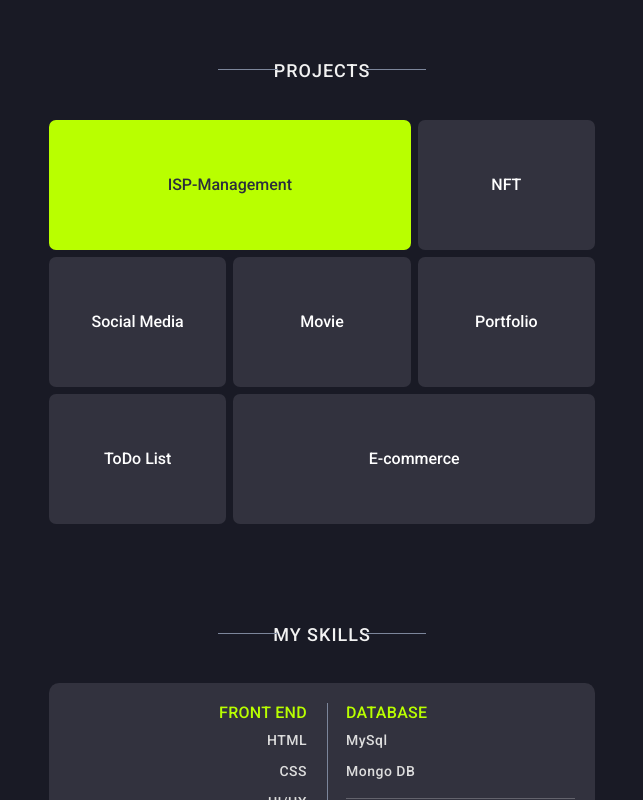
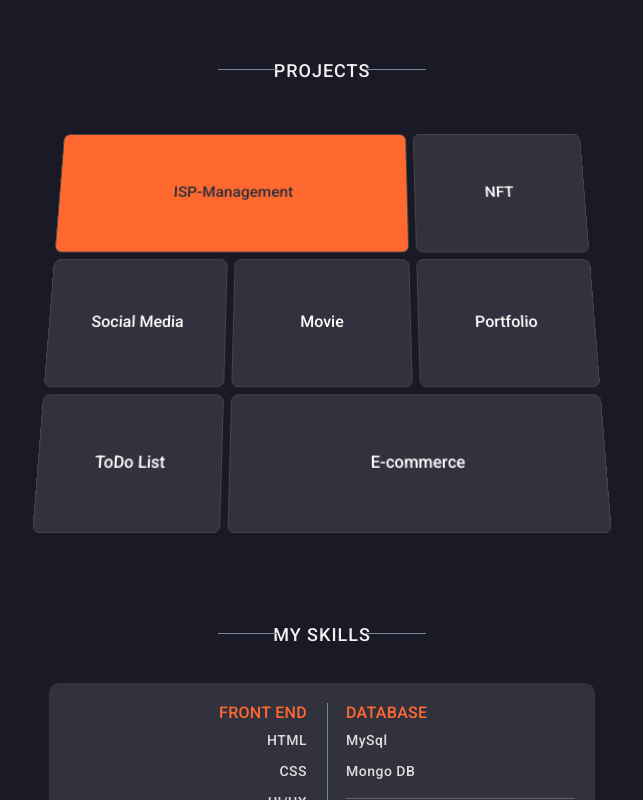
Before and after one commit to mohammedrakib944/Portfolio_React_Vite, a React (Vite) app: page / in a window 1280 px wide. Shown: the part 840-1640 px from the top of the page, without its empty margins (318-961 px from the left). Built offline with nearby package versions, Linux system fonts and the light colour scheme.

Commit message:
5-7-2022

```diff
--- a/src/App.css
+++ b/src/App.css
@@ -1,7 +1,7 @@
 @import url("https://fonts.googleapis.com/css2?family=Marck+Script&family=Roboto:wght@100;300;400;500&display=swap");
 :root {
   /* --primaryColor: #fb3858; */
-  --primaryColor: #b9ff00;
+  --primaryColor: #ff692f;
   --blue: #3498db;
   --projectBg: #282a36;
   --secondaryColor: #32323e;
--- a/src/pages/Home/home.css
+++ b/src/pages/Home/home.css
@@ -45,6 +45,7 @@
 .custom-btn:hover {
   box-shadow: 0px 0px 10px var(--primaryColor);
 }
+
 .myProject {
   width: 100%;
   display: grid;
@@ -53,21 +54,24 @@
   align-items: center;
   text-align: center;
   grid-gap: 7px;
+  transform: perspective(600px) rotateX(10deg);
 }
 .myProject a {
   height: 100%;
   display: flex;
   align-items: center;
   justify-content: center;
+  border: 1px solid #454544;
   color: white;
   font-size: 16px;
   font-weight: 500;
   border-radius: 7px;
+  transition: 0.3s;
 }
 .myProject a:hover {
   color: white;
-  box-shadow: 0 4px 10px #1d1e26;
-  border: 1px solid #454544;
+  box-shadow: 0 8px 10px var(--primaryColor);
+  transform: scale(1.02);
 }
 .ISP {
   background: var(--primaryColor);
@@ -142,6 +146,7 @@
 /* responsive design */
 @media only screen and (max-width: 967px) {
   .myProject {
+    transform: initial;
     grid-template-columns: repeat(2, 1fr);
     grid-template-rows: repeat(4, 130px);
   }
```
